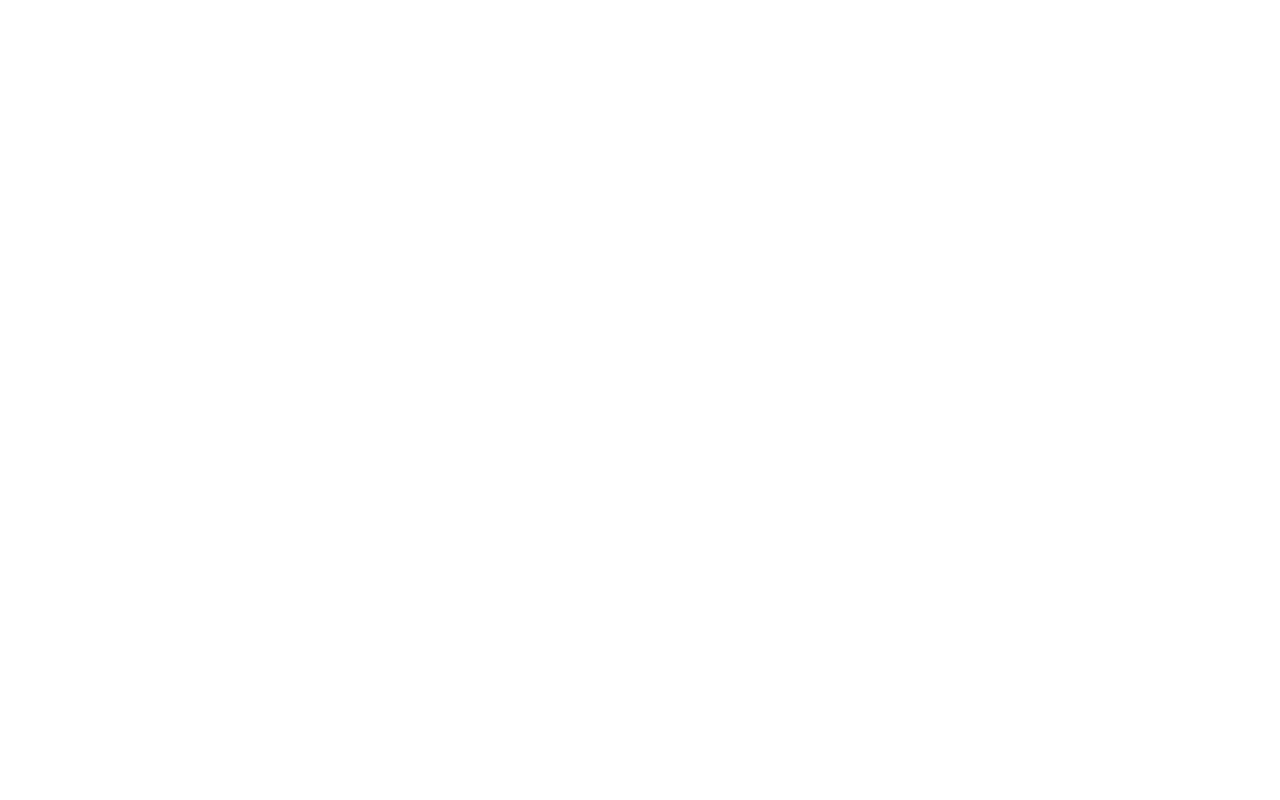
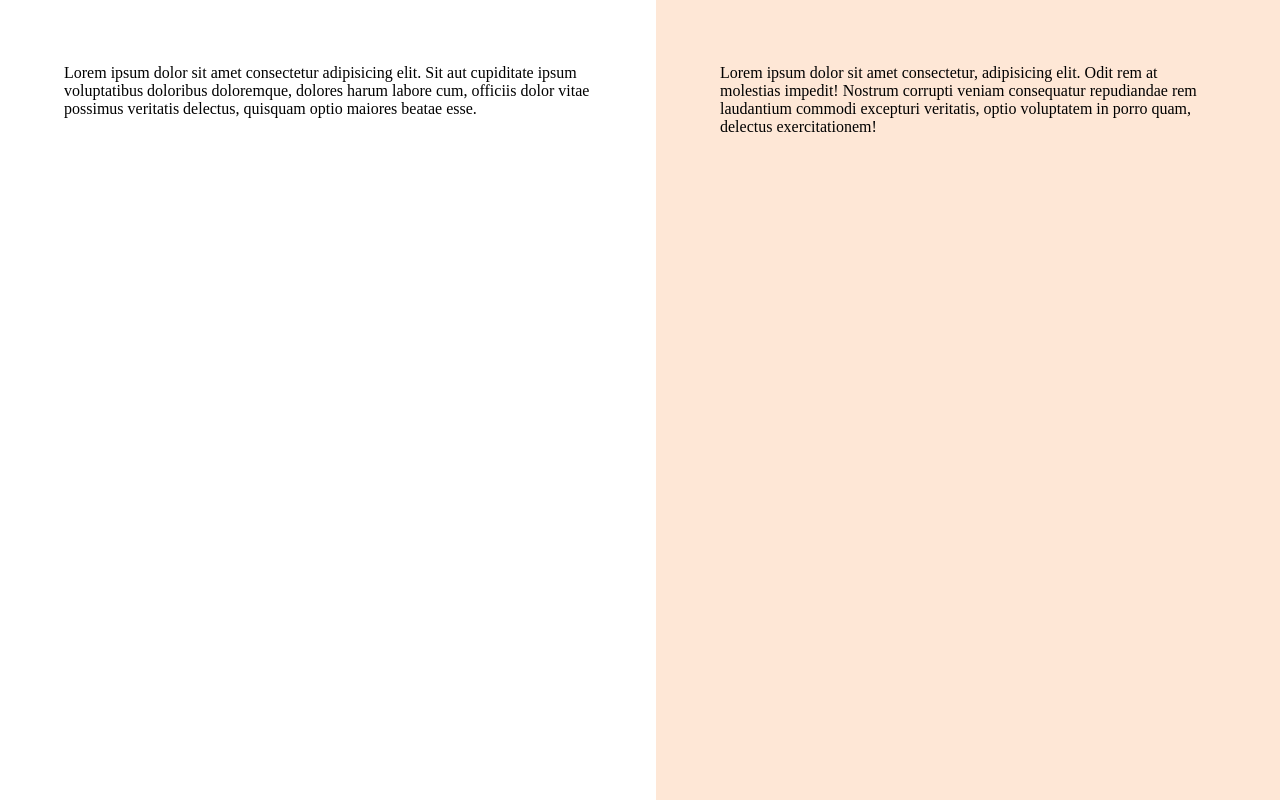
Before and after one commit to guivalencia/formulario-matricula, a plain HTML site: page index.html in a window 1280 px wide. Drawn offline with Linux system fonts and the light colour scheme.

Commit message:
layout css

```diff
--- a/index.html
+++ b/index.html
@@ -12,9 +12,15 @@
         rel="stylesheet">
     <title>Estrelas do Amanhã</title>
 </head>
+<body>
+    <div id="app">
+        <main>
+            <div class="main-container">Lorem ipsum dolor sit amet consectetur adipisicing elit. Sit aut cupiditate ipsum voluptatibus doloribus doloremque, dolores harum labore cum, officiis dolor vitae possimus veritatis delectus, quisquam optio maiores beatae esse.</div>
+        </main>
 
-<body>
-
+        <aside>
+            <div class="aside-container">Lorem ipsum dolor sit amet consectetur, adipisicing elit. Odit rem at molestias impedit! Nostrum corrupti veniam consequatur repudiandae rem laudantium commodi excepturi veritatis, optio voluptatem in porro quam, delectus exercitationem!</div>
+        </aside>
+    </div>
 </body>
-
 </html>
--- a/styles/global.css
+++ b/styles/global.css
@@ -1,3 +1,9 @@
+*{
+    margin: 0;
+    padding: 0;
+    box-sizing: border-box;
+}
+
 :root{
     --font-family: 'Poppins', sans-serif;
     --text: 400 1rem/1.5 var(--font-family);
@@ -15,3 +21,7 @@
     --stroke-highlight: #f3541c;
     --semantic-error: #dc2626;
 }
+
+body{
+    overflow: hidden;
+}
--- a/styles/index.css
+++ b/styles/index.css
@@ -1 +1,2 @@
 @import url(global.css);
+@import url(layout.css);
--- /dev/null
+++ b/styles/layout.css
@@ -0,0 +1,26 @@
+#app{
+    display: grid;
+    grid-template-columns: 51.25% 48.75%;
+
+    height: 100vh;
+    overflow: hidden;
+}
+
+main{
+    overflow: auto;
+    padding: 4rem;
+
+    & .main-container{
+        max-width: 33rem;
+        margin-left: auto;
+    }
+}
+
+aside{
+    background-color: var(--surface-secondary);
+    padding: 4rem;
+
+    & .aside-container{
+        max-width: 31rem;
+    }
+}
```
